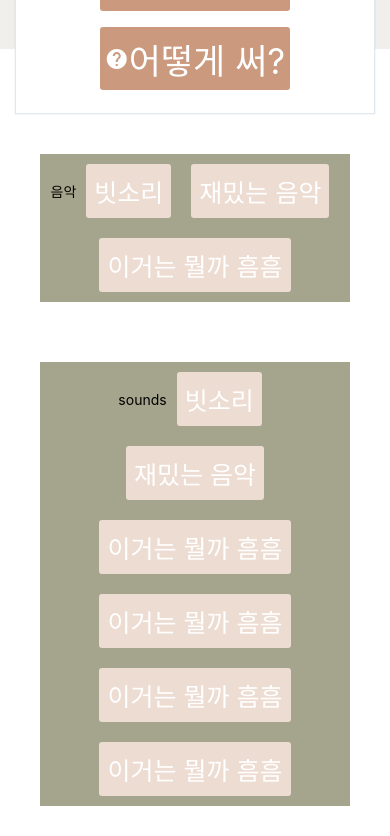
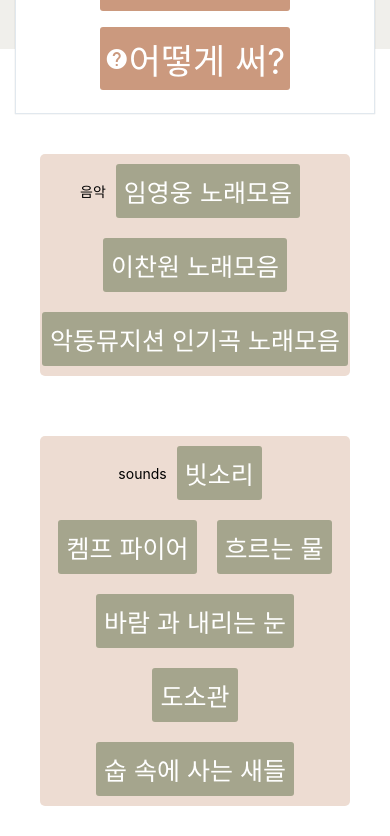
Before and after one commit to judgejudes/forHalmunni, a React Native app: screen / in a window 390 px wide. Shown: the part 795-1631 px from the top of the page. Built offline with nearby package versions, Linux system fonts and the light colour scheme.

Commit message:
added more legitimate links that she may like

```diff
--- a/App.js
+++ b/App.js
@@ -86,7 +86,8 @@
   // to do: just use Button from React Native Elements
   <Button
     buttonStyle={{
-      backgroundColor: '#eddcd2',
+      backgroundColor: '#a5a58d',
+      // olive green
       margin: 10
     }}
     onPress={() => Linking.openURL(link.url)}
@@ -137,7 +138,8 @@
   },
   linksList: {
     ...flexList,
-    backgroundColor: '#a5a58d',
+    backgroundColor: '#eddcd2', //light peach
+    borderRadius: 5,
     margin: 30,
     // width: 40
     justifyContent: 'center',
--- a/linksies.js
+++ b/linksies.js
@@ -3,19 +3,16 @@
       title: "음악",
       links: [
         {
-          "id": "빗소리",
-          "title": "rain sounds",
-          "url": "https://www.youtube.com/watch?v=Egwxr9Hvls4"
+          "id": "임영웅 노래모음",
+          "url": "https://www.youtube.com/watch?v=fgnAnpM253Y"
         },
         {
-          "id": "재밌는 음악",
-          "title": "river sounds",
-          "url": "https://www.youtube.com/watch?v=tKne10WKy34"
+          "id": "이찬원 노래모음",
+          "url": "https://www.youtube.com/watch?v=znWPOWtP-Hc"
         },
         {
-          "id": "이거는 뭘까 흠흠",
-          "title": "river sounds",
-          "url": "https://www.youtube.com/watch?v=VYsqlPUsFkg"
+          "id": "악동뮤지션 인기곡 노래모음",
+          "url": "https://www.youtube.com/watch?v=tMyK3tSrEX8"
         },
       ]
     },
@@ -24,33 +21,27 @@
       links: [
         {
           "id": "빗소리",
-          "title": "rain sounds",
           "url": "https://www.youtube.com/watch?v=Egwxr9Hvls4"
         },
         {
-          "id": "재밌는 음악",
-          "title": "river sounds",
-          "url": "https://www.youtube.com/watch?v=tKne10WKy34"
+          "id": "켐프 파이어",
+          "url": "https://www.youtube.com/watch?v=EqqpcFj8G-s"
         },
         {
-          "id": "이거는 뭘까 흠흠",
-          "title": "river sounds",
-          "url": "https://www.youtube.com/watch?v=VYsqlPUsFkg"
+          "id": "흐르는 물",
+          "url": "https://www.youtube.com/watch?v=IvjMgVS6kng"
         },
         {
-          "id": "이거는 뭘까 흠흠",
-          "title": "river sounds",
-          "url": "https://www.youtube.com/watch?v=VYsqlPUsFkg"
+          "id": "바람 과 내리는 눈",
+          "url": "https://www.youtube.com/watch?v=QbJ0siXX66M"
         },
         {
-          "id": "이거는 뭘까 흠흠",
-          "title": "river sounds",
-          "url": "https://www.youtube.com/watch?v=VYsqlPUsFkg"
+          "id": "도소관",
+          "url": "https://www.youtube.com/watch?v=757G_El3ABI"
         },
         {
-          "id": "이거는 뭘까 흠흠",
-          "title": "river sounds",
-          "url": "https://www.youtube.com/watch?v=VYsqlPUsFkg"
+          "id": "숩 속에 사는 새들",
+          "url": "https://www.youtube.com/watch?v=cvQLjfLw644"
         },
 
       ]
```
Also changed, not shown: .expo-shared/README.md (added).
